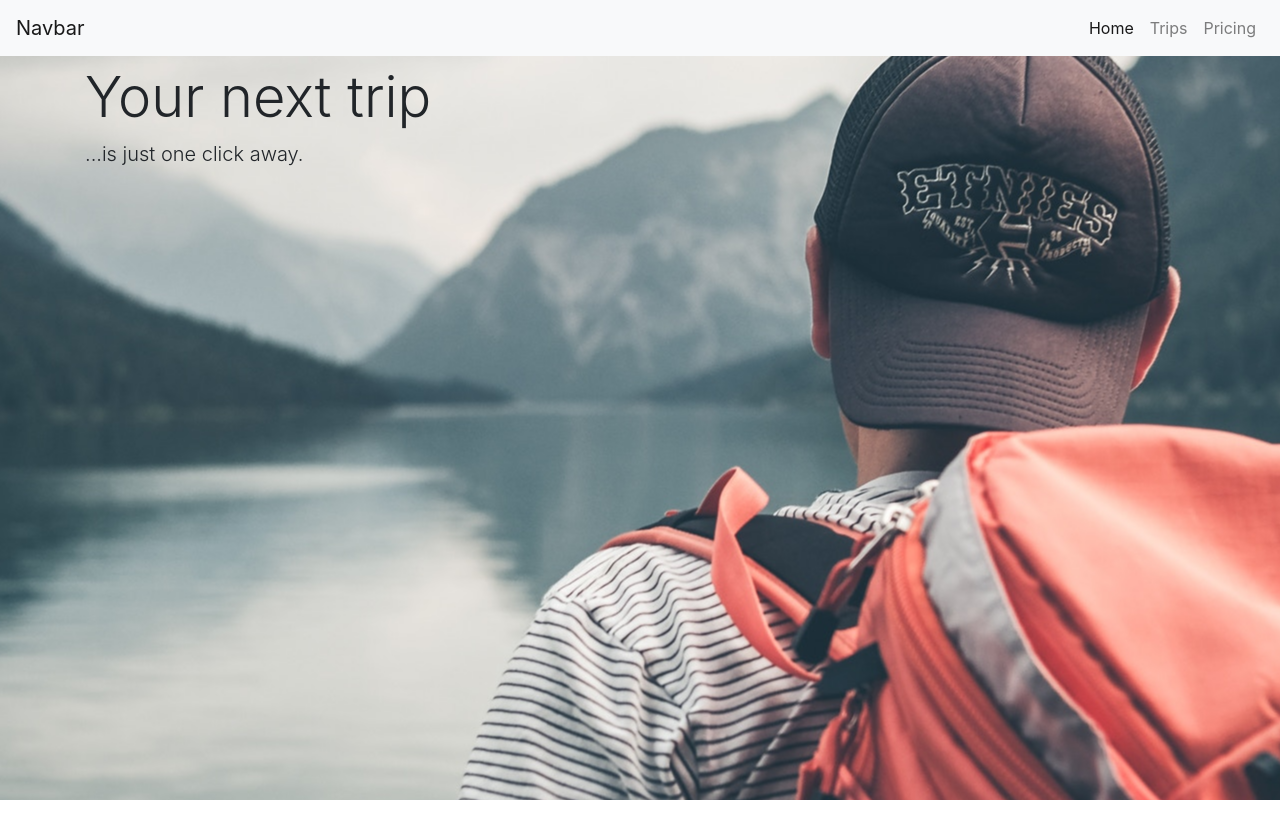
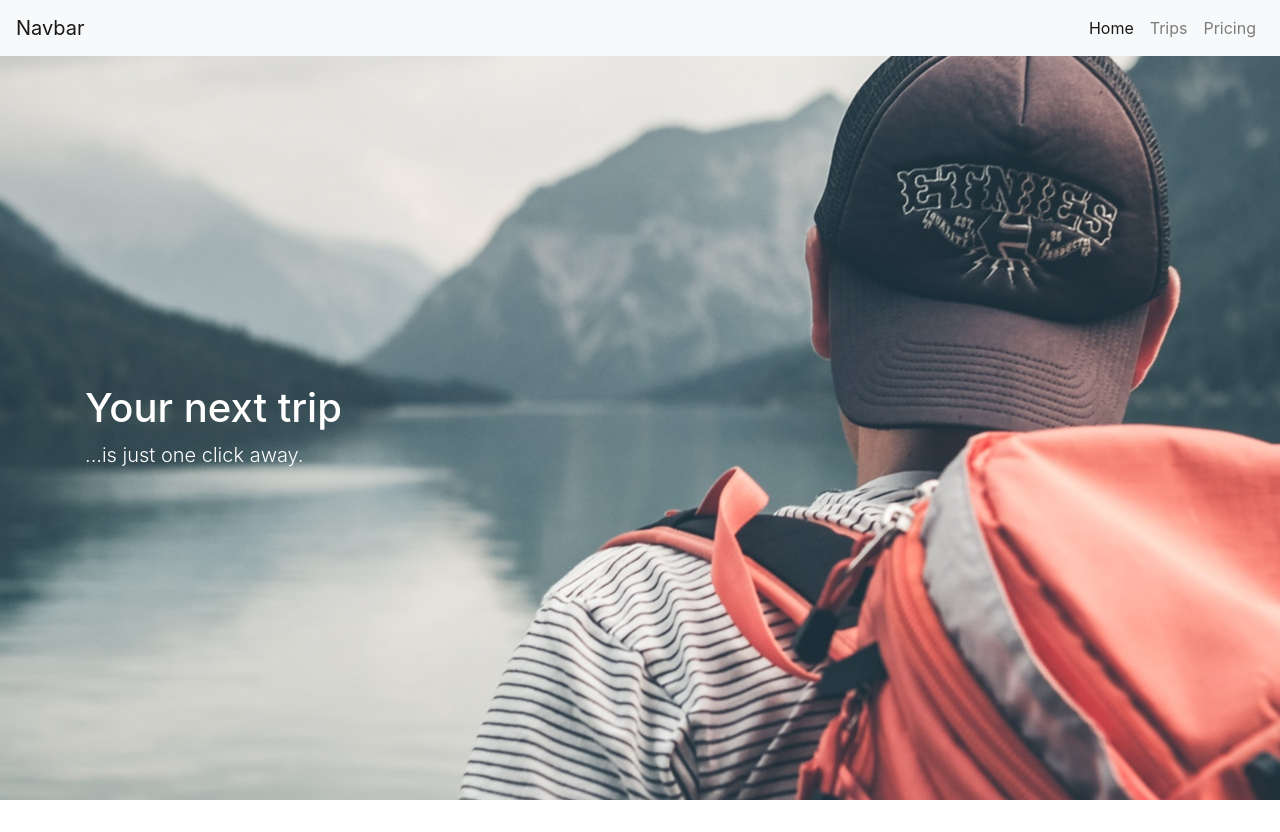
Before and after one commit to Discoxjunkie/404, a plain HTML site: page index.html in a window 1280 px wide. Drawn offline with nearby package versions, Linux system fonts and the light colour scheme.

Commit message:
few changes

```diff
--- a/css/style.css
+++ b/css/style.css
@@ -7,3 +7,10 @@
   height:100vh;
 
 }
+
+.hero-text {
+
+ padding-top: 40vh;
+ color:white;
+
+}
--- a/index.html
+++ b/index.html
@@ -31,8 +31,8 @@
 
     <section class="hero">
       <div class="jumbotron jumbotron-fluid heroimage">
-        <div class="container align-middle">
-          <h1 class="display-4">Your next trip</h1>
+        <div class="container align-middle hero-text">
+          <h1 class="display-5">Your next trip</h1>
           <p class="lead">...is just one click away.</p>
         </div>
       </div>
```
